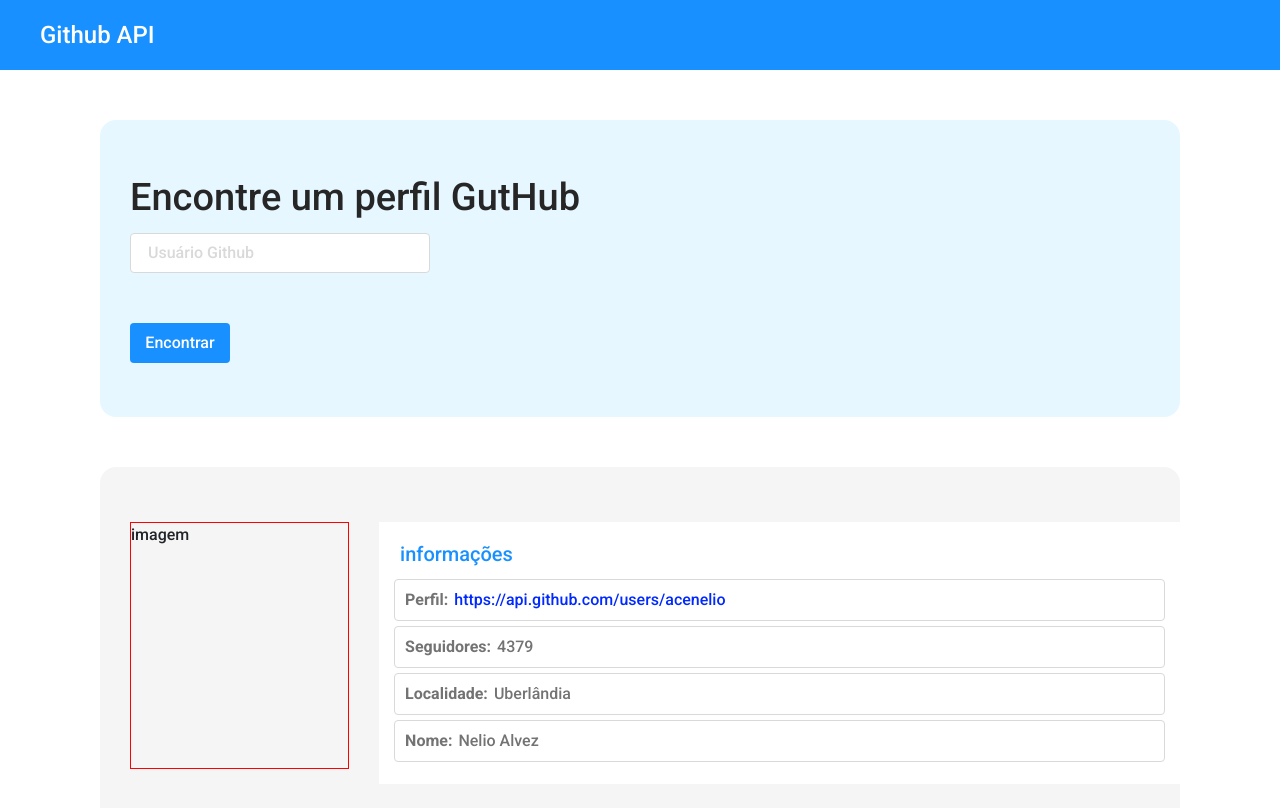
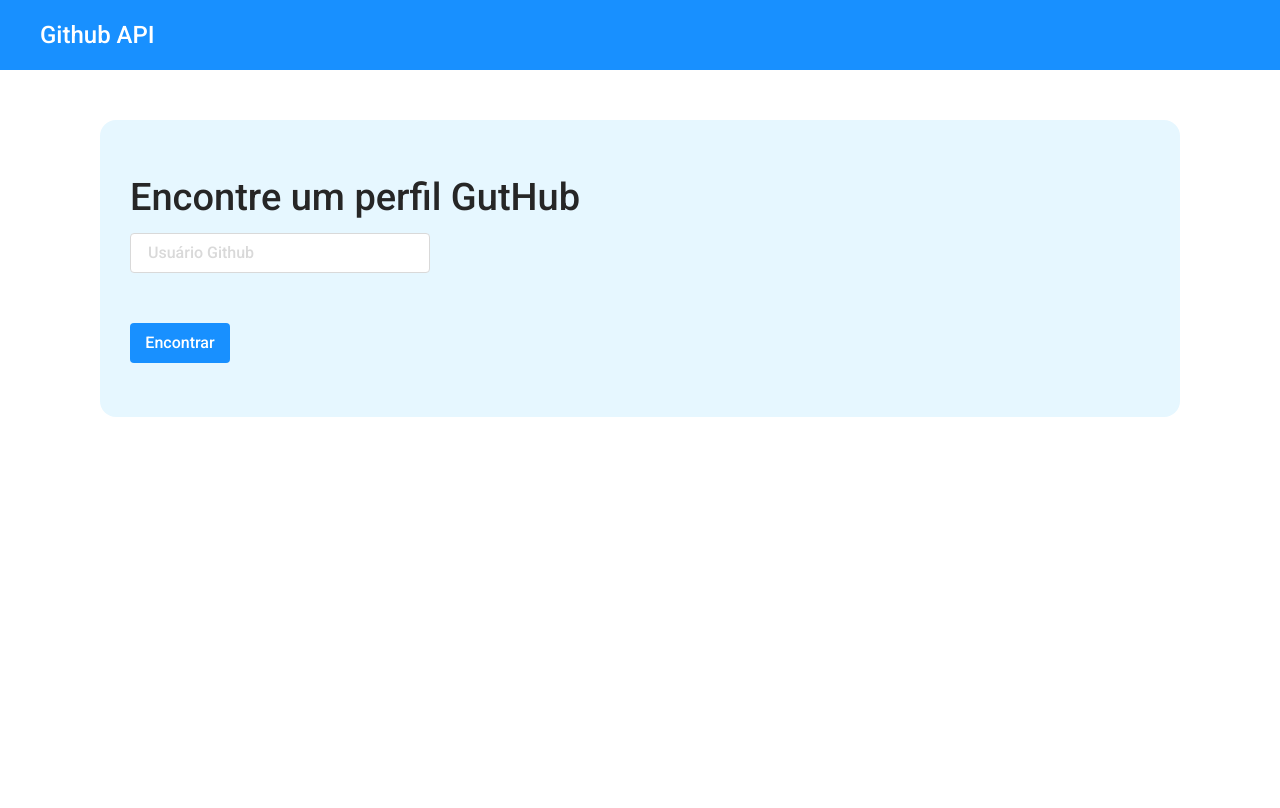
Before and after one commit to Romariorfr/gitHubApi, a React (Create React App) app: page /profile in a window 1280 px wide. Shown: the top 808 px of the page. Built offline with nearby package versions, Linux system fonts and the light colour scheme; the HTML template or start-up script is replaced by a standard one.

Commit message:
requisition with axios

```diff
--- a/package.json
+++ b/package.json
@@ -11,6 +11,7 @@
     "@types/react": "^17.0.0",
     "@types/react-dom": "^17.0.0",
     "@types/react-router-dom": "^5.1.7",
+    "axios": "^1.3.4",
     "bootstrap": "^5.0.2",
     "node-sass": "4.14.1",
     "react": "^17.0.2",
--- a/src/components/Navbar/Button/index.tsx
+++ b/src/components/Navbar/Button/index.tsx
@@ -7,7 +7,7 @@ type Props = {
 const Button = ({ text }: Props) => {
   return (
     <div className="btn-container">
-      <button>{text}</button>
+      <button type='submit'>{text}</button>
     </div>
   );
 };
--- a/src/pages/Profile/index.tsx
+++ b/src/pages/Profile/index.tsx
@@ -1,12 +1,13 @@
+import axios from 'axios';
 import Button from 'components/Navbar/Button';
 import { useState } from 'react';
 import './styles.css';
 
 type GitHubData = {
-  photo: string;
-  profile: string;
+  avatar_url: string;
+  url: string;
   followers: string;
-  locations: string;
+  location: string;
   name: string;
 };
 
@@ -24,11 +25,25 @@ const Profile = () => {
     const value = event.target.value;
 
     setFormData({ ...formData, [name]: value });
-    console.log(formData);
+  };
+
+  const handleSubmit = (event: React.FormEvent<HTMLFormElement>) => {
+    event.preventDefault();
+
+    axios
+      .get(`https://api.github.com/users/${formData.userName}`)
+      .then((response) => {
+        setGitHubData(response.data);
+      })
+      .catch((error) => {
+        setGitHubData(undefined);
+        console.log(error);
+      });
   };
 
   return (
     <div className="profile-container">
+      <form onSubmit={handleSubmit}>
         <div className="card-container">
           <h1>Encontre um perfil GutHub</h1>
           <input
@@ -38,7 +53,9 @@ const Profile = () => {
           />
           <Button text="Encontrar" />
         </div>
+      </form>
 
+      {gitHubData && (
         <div className="card-info">
           <div className="img-github">
             <p>imagem</p>
@@ -47,22 +64,23 @@ const Profile = () => {
             <p className="title-info">informações</p>
             <div>
               <h4>Perfil:</h4>
-            <p className="color-link">https://api.github.com/users/acenelio</p>
+              <p className="color-link">{gitHubData.url}</p>
             </div>
             <div>
               <h4>Seguidores:</h4>
-            <p>4379</p>
+              <p>{gitHubData.followers}</p>
             </div>
             <div>
               <h4>Localidade:</h4>
-            <p>Uberlândia</p>
+              <p>{gitHubData.location}</p>
             </div>
             <div>
               <h4>Nome:</h4>
-            <p>Nelio Alvez</p>
+              <p>{gitHubData.name}</p>
             </div>
           </div>
         </div>
+      )}
     </div>
   );
 };
```
Also changed, not shown: 1 other file (tests, documents, lock files or other folders). Lines whose indentation alone changed are shown as unchanged.
